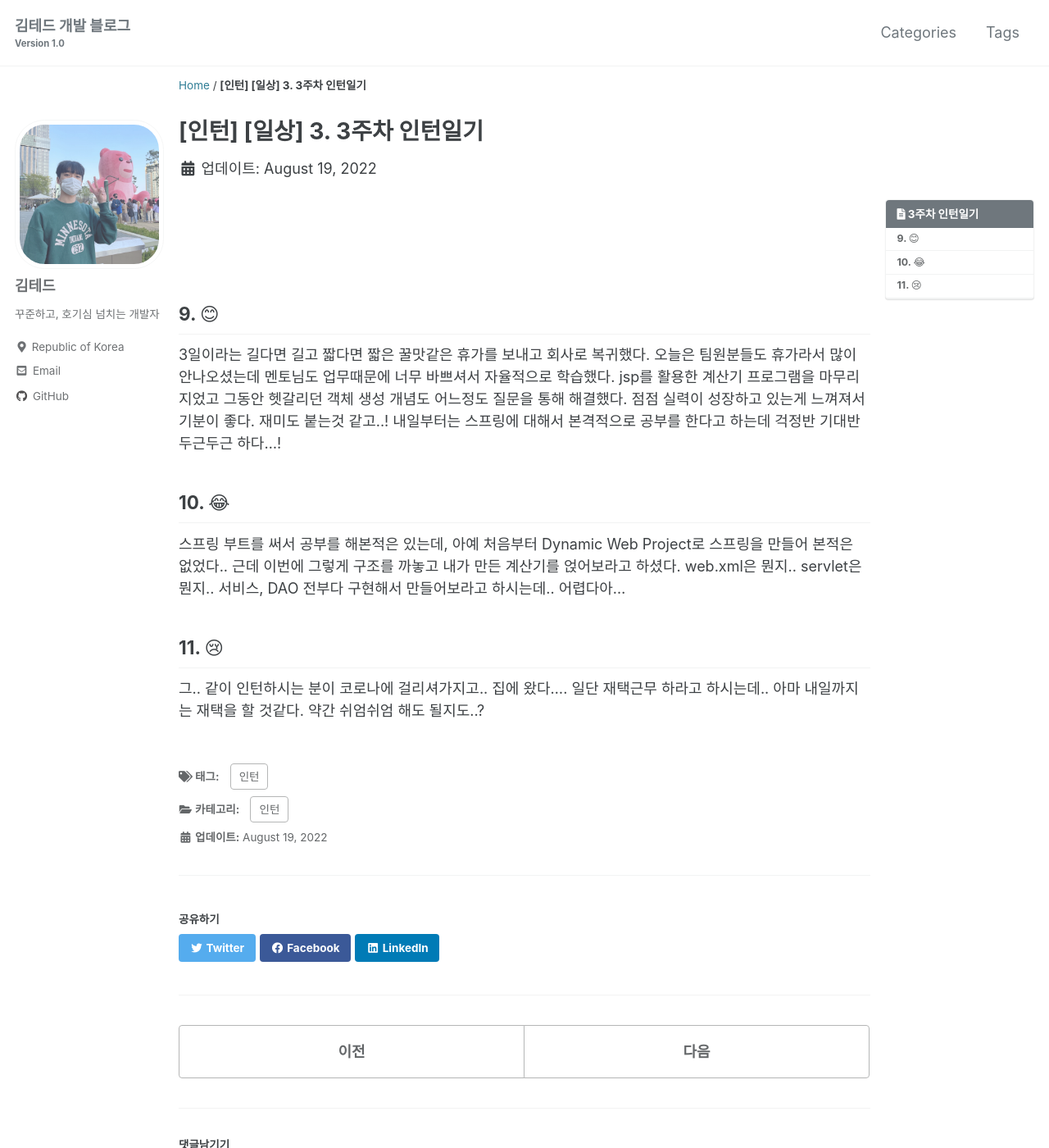
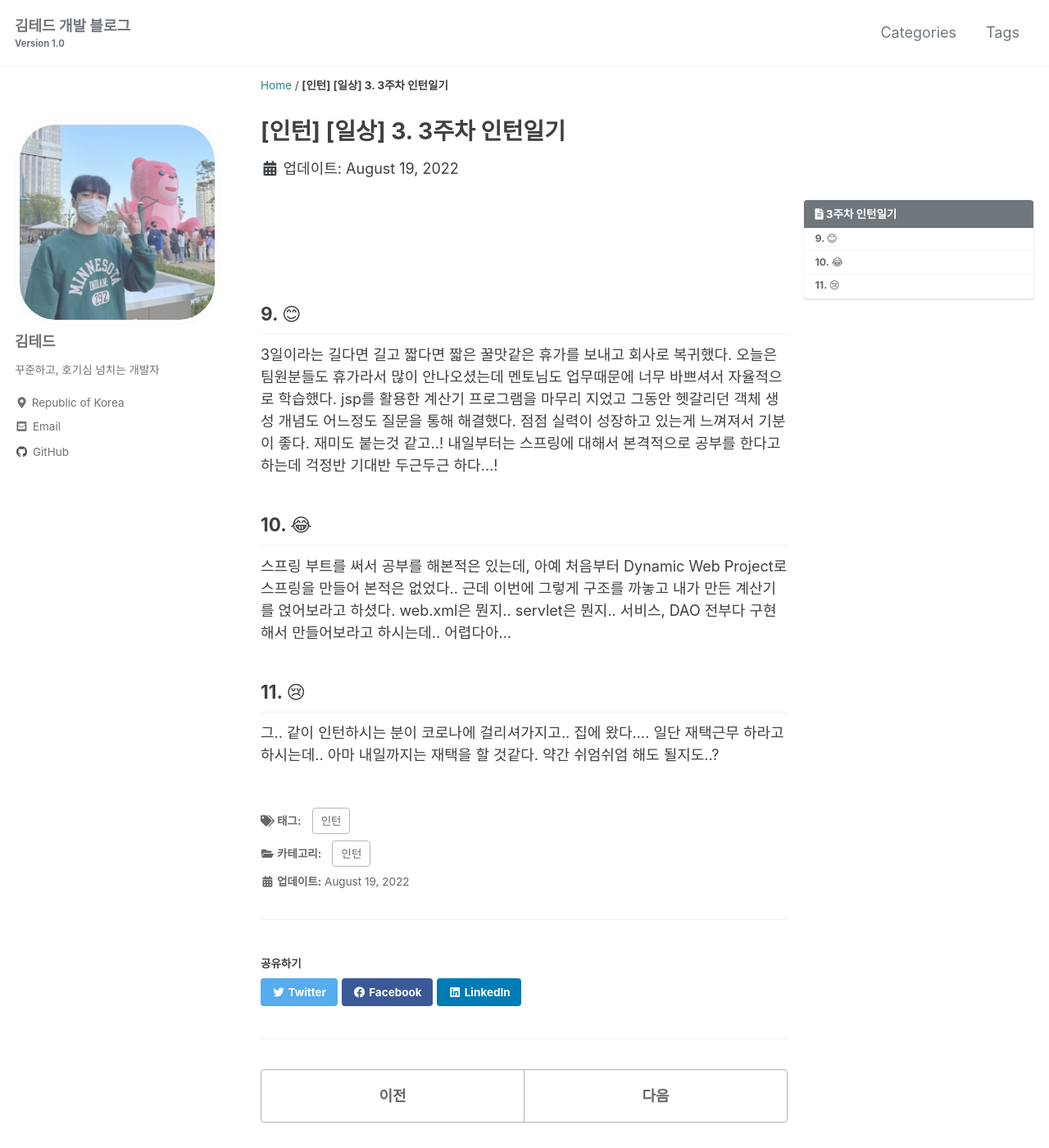
Before and after one commit to idkim97/idkim97.github.io, a Jekyll site: the page built from _posts/2022-08-19-3주차인턴일기.md, in a window 1280 px wide and 1400 px high. Shown: the whole window at 82% size. Built offline with Jekyll 4.4.1, drawn with Linux system fonts in a browser that asks for light colours; cached includes are drawn as plain includes; some web fonts are replaced; comment, search, counter and statistics services are not loaded.

Commit message:
본문 및 사이드바 너비 변경

```diff
--- a/_sass/minimal-mistakes/_variables.scss
+++ b/_sass/minimal-mistakes/_variables.scss
@@ -152,13 +152,16 @@
    ========================================================================== */
 
 
-
+   // 2023.05.16 재설정
+   $right-sidebar-width-narrow: 200px !default; // 원래 180
+   $right-sidebar-width: 300px !default; // 원래 250
+   $right-sidebar-width-wide: 400px !default; // 원래 300
 
 
    //두번째 설정해서 쓰던거
-   $right-sidebar-width-narrow: 100px !default; // 원래 180
-   $right-sidebar-width: 200px !default; // 원래 250
-   $right-sidebar-width-wide: 250px !default; // 원래 300
+   // $right-sidebar-width-narrow: 100px !default; // 원래 180
+   // $right-sidebar-width: 200px !default; // 원래 250
+   // $right-sidebar-width-wide: 250px !default; // 원래 300
 
  //  아예 초기설정
  //  $right-sidebar-width-narrow: 150px !default;
```
